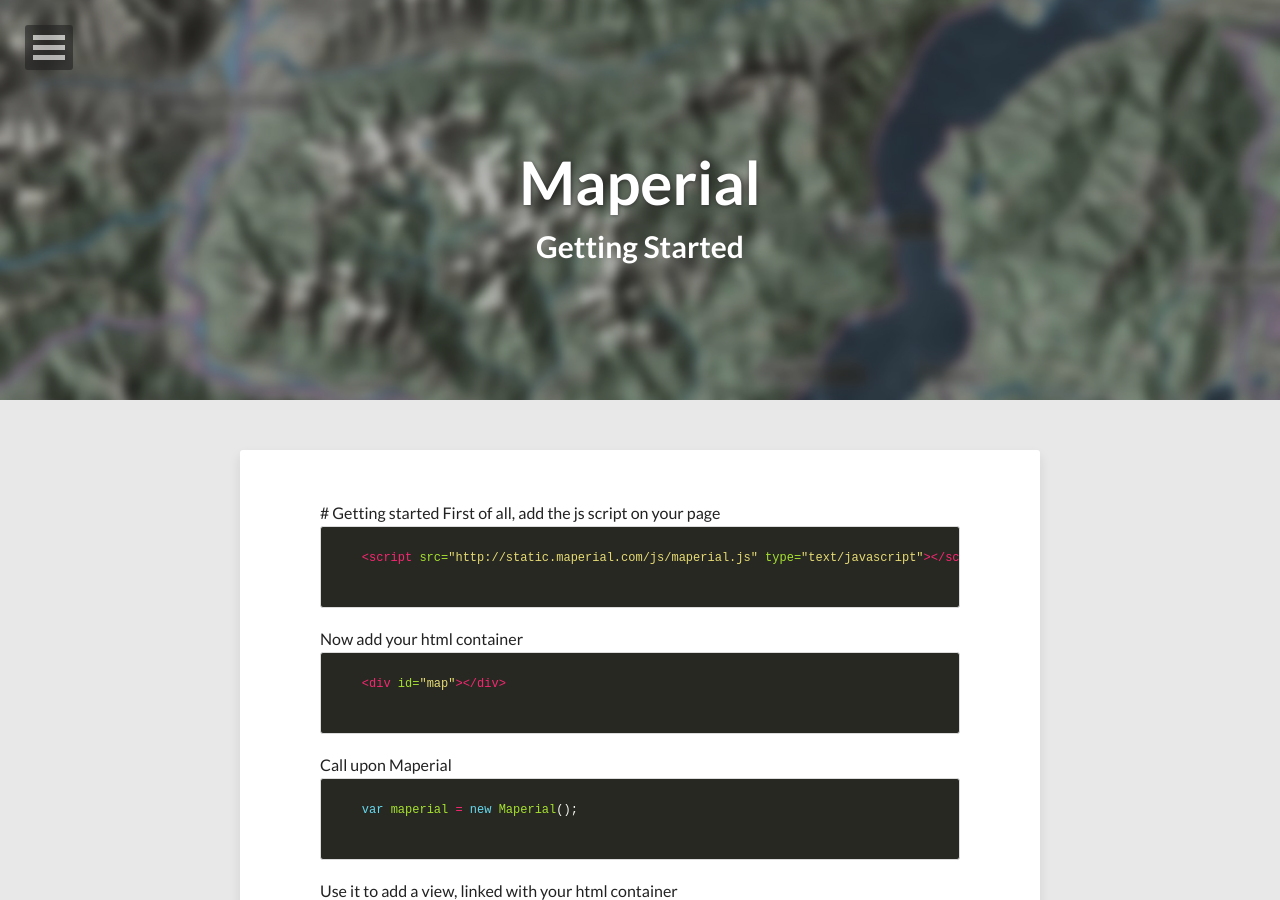
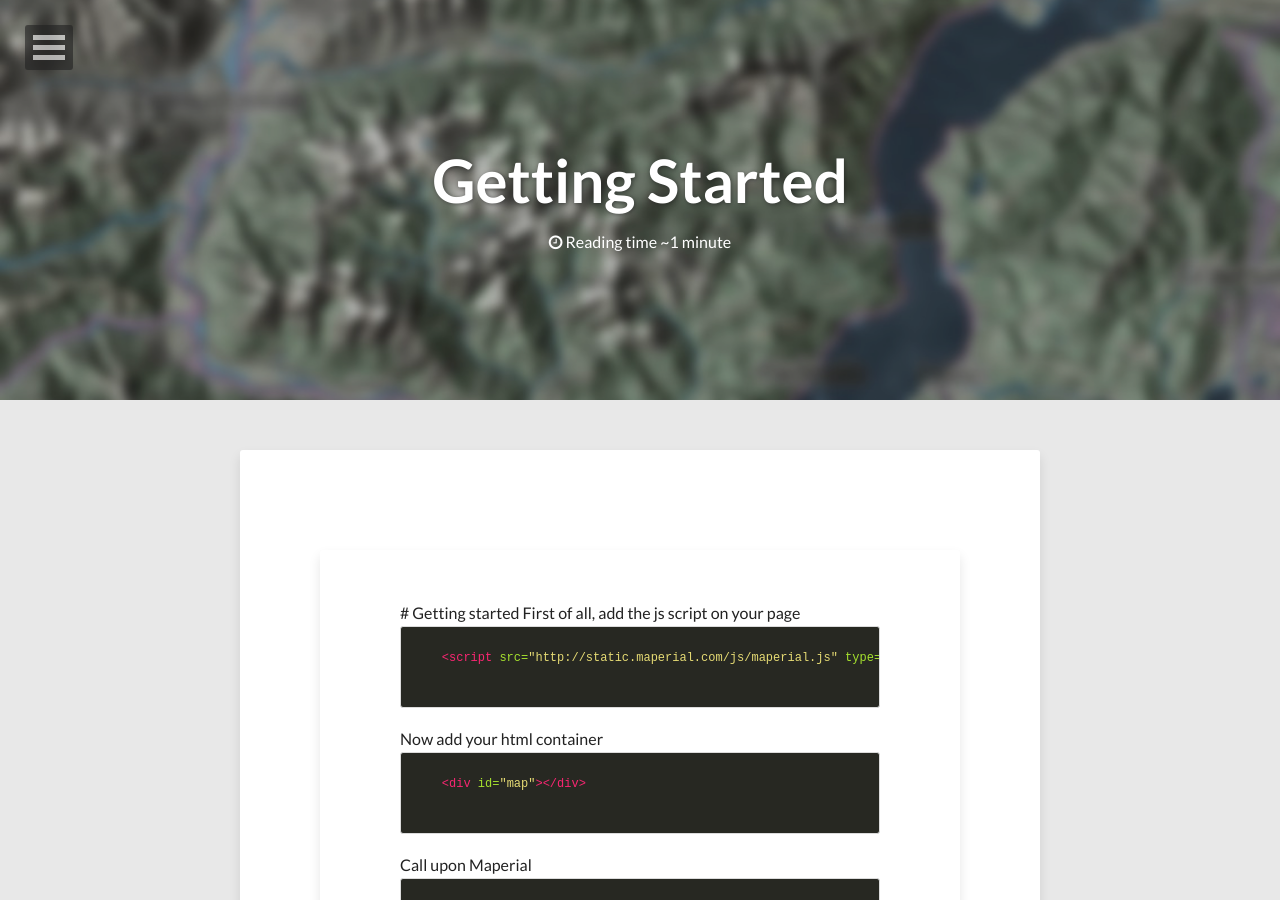
Before and after one commit to maperial/maperial.github.io, a Jekyll site: the page built from getting-started/index.md, in a window 1280 px wide and 900 px high. Built offline with Jekyll 4.4.1, drawn with Linux system fonts in a browser that asks for light colours; nearby versions of some CDN libraries; comment, search, counter and statistics services are not loaded; part of the change alters nothing that is shown.

```diff
--- a/getting-started/index.md
+++ b/getting-started/index.md
@@ -1,5 +1,5 @@
 ---
-layout: post-index
+layout: page
 title: Getting Started
 image:
   feature: maperial-abstract-1.jpg
```
